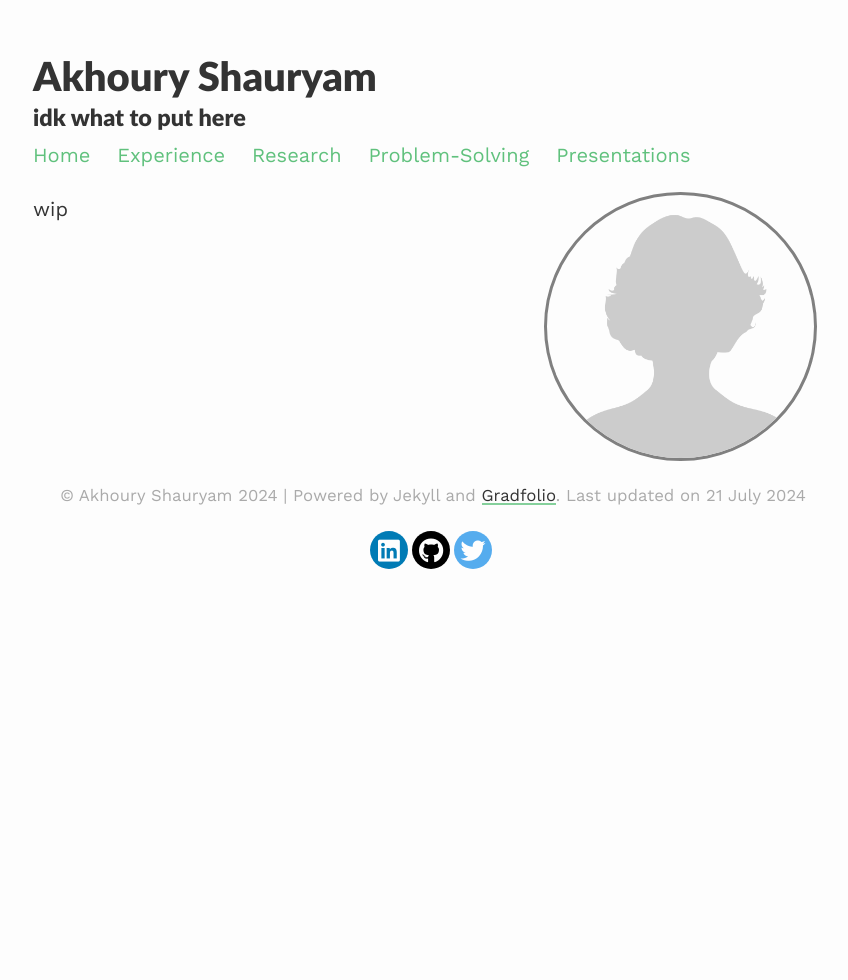
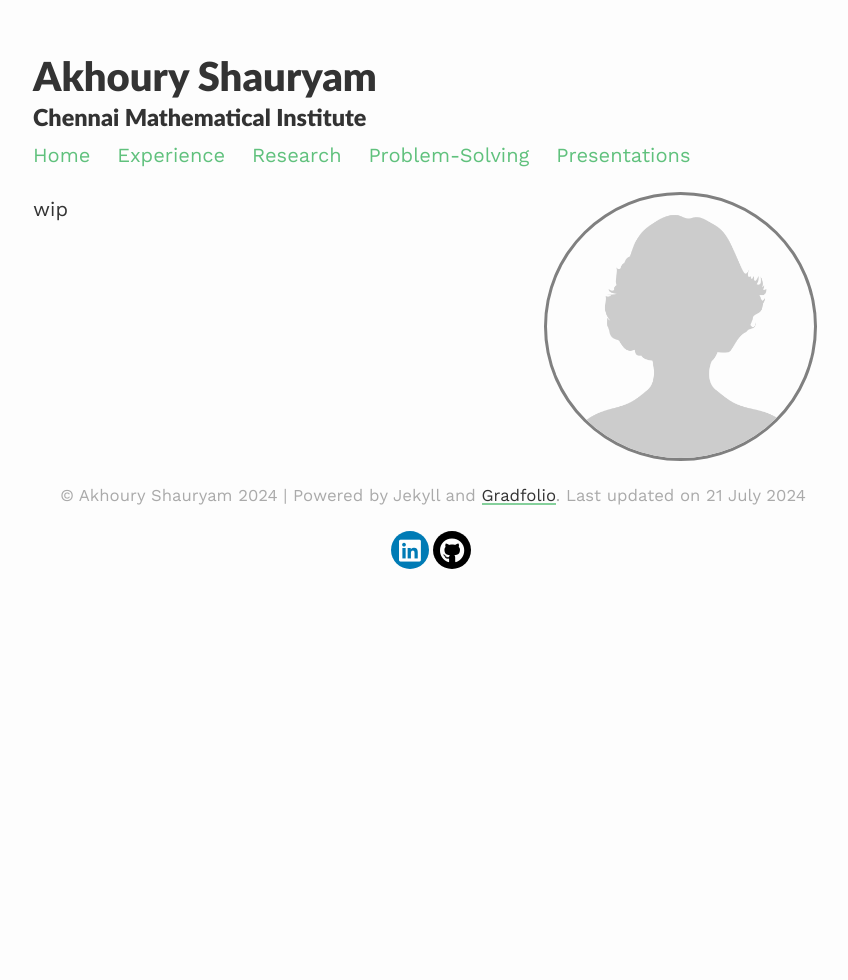
Before and after one commit to Satan-Claws/Satan-Claws.github.io, a Jekyll site: the page built from index.md, in a window 1280 px wide. Shown: the whole page, without its empty margins (207-1055 px from the left). Built offline with Jekyll 4.4.1, drawn with Linux system fonts in a browser that asks for light colours; nearby versions of some CDN libraries; some of the changed lines change nothing that is shown.

Commit message:
Update _config.yml

```diff
--- a/_config.yml
+++ b/_config.yml
@@ -1,7 +1,7 @@
 ### your site title here
 
 title: Akhoury Shauryam
-description: idk what to put here
+description: Chennai Mathematical Institute
 
 baseurl: "/" #name of GitHub repository
 url: "satan-claws.github.io" #custom url to be used instead of GitHub repository
@@ -13,15 +13,9 @@ permalink: /blog/:year/:title/
 paginate_path: /blog/page:num/
 
 # Social media links in footer
-twitter: "#"
-linkedin: "#"
-stackoverflow: "#"
-github: "#"
-researchgate: "#"
-orcid: "#"
-quora: "#"
-instagram: "#"
-facebook: "#"
+linkedin: "https://www.linkedin.com/in/akhoury-shauryam-a87195221/"
+github: "https://github.com/Satan-Claws"
+
 
 
 # Markdown
```
